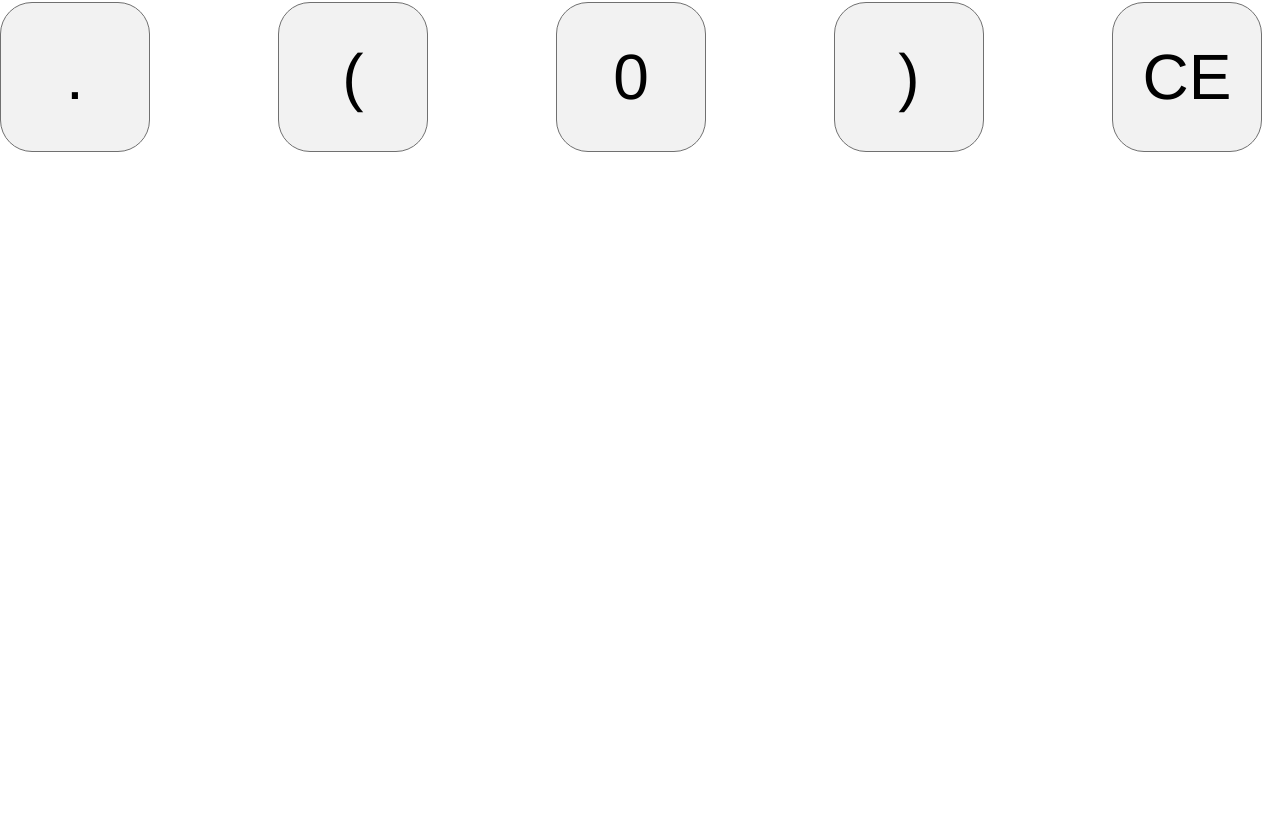
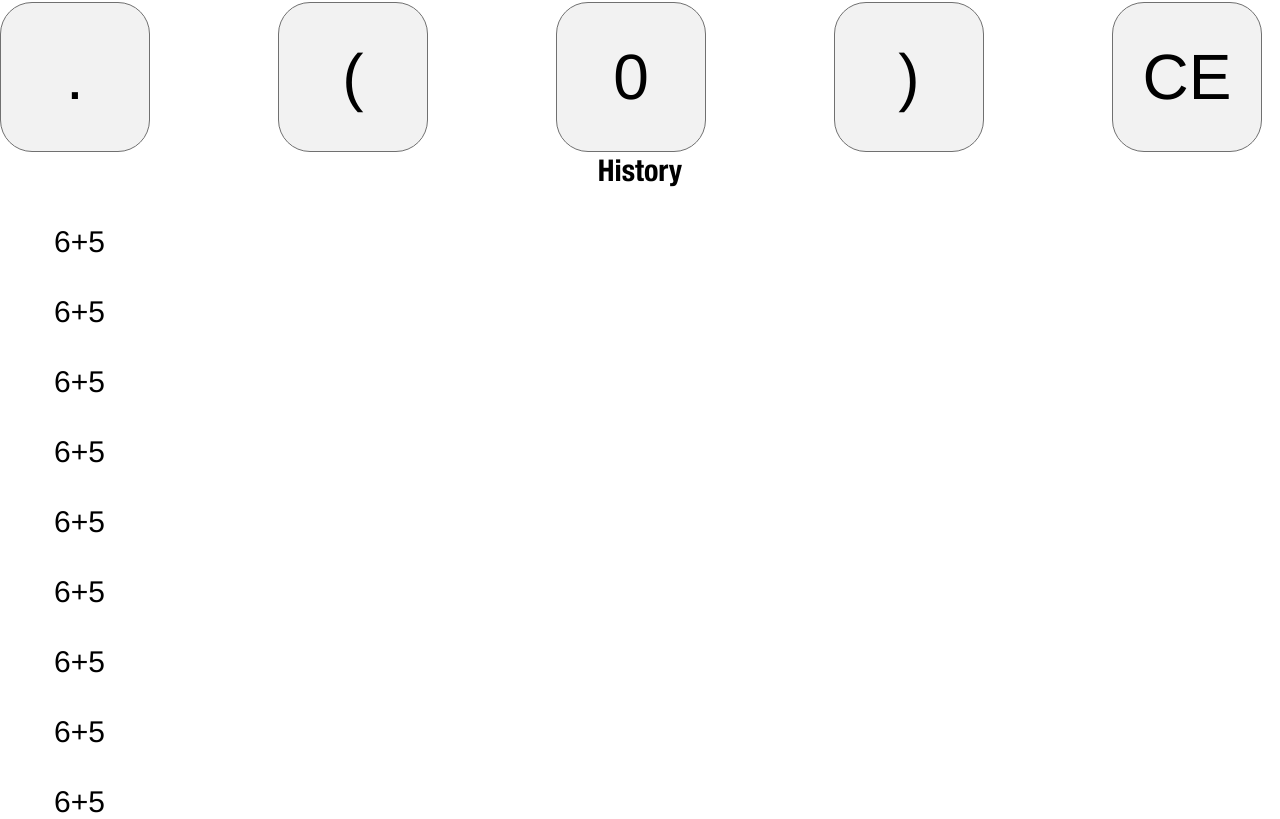
Before and after one commit to UladzislauPapliouka/calculator, a React (Create React App) app: page / in a window 1280 px wide. Shown: the part 806-1625 px from the top of the page. Before the commit the page ends 958 px from the top, so only its background shows below. Built offline with nearby package versions, Linux system fonts and the light colour scheme.

Commit message:
feat: add History component mockup

```diff
--- /dev/null
+++ b/src/Components/History/index.jsx
@@ -0,0 +1,20 @@
+import React from "react";
+import {HistoryOperation, StyledH2, StyledHistory} from "./styled";
+
+const History = () =>{
+    return(
+        <StyledHistory>
+            <StyledH2>History</StyledH2>
+            <HistoryOperation>6+5</HistoryOperation>
+            <HistoryOperation>6+5</HistoryOperation>
+            <HistoryOperation>6+5</HistoryOperation>
+            <HistoryOperation>6+5</HistoryOperation>
+            <HistoryOperation>6+5</HistoryOperation>
+            <HistoryOperation>6+5</HistoryOperation>
+            <HistoryOperation>6+5</HistoryOperation>
+            <HistoryOperation>6+5</HistoryOperation>
+            <HistoryOperation>6+5</HistoryOperation>
+        </StyledHistory>
+    )
+}
+export default History
--- /dev/null
+++ b/src/Components/History/styled.js
@@ -0,0 +1,17 @@
+import styled from "styled-components";
+
+export const StyledHistory = styled.div`
+  display: flex;
+  flex-direction: column;
+  align-items: flex-start;
+  gap: 3.6em;
+  padding: 0 54px;
+`
+export const HistoryOperation = styled.span`
+  font-size: 3em;
+`
+export const StyledH2 = styled.h2`
+  font-size: 3em;
+  align-self: center;
+  margin: 0;
+`
--- a/src/Pages/Calculator.jsx
+++ b/src/Pages/Calculator.jsx
@@ -1,11 +1,13 @@
 import React from "react";
 import Keypad from "../Components/Keypad";
 import Display from "../Components/Display";
+import History from "../Components/History";
 const Calculator = () => {
     return(
         <div>
             <Display value={"5+3"}/>
             <Keypad/>
+            <History/>
         </div>
     )
 }
```
